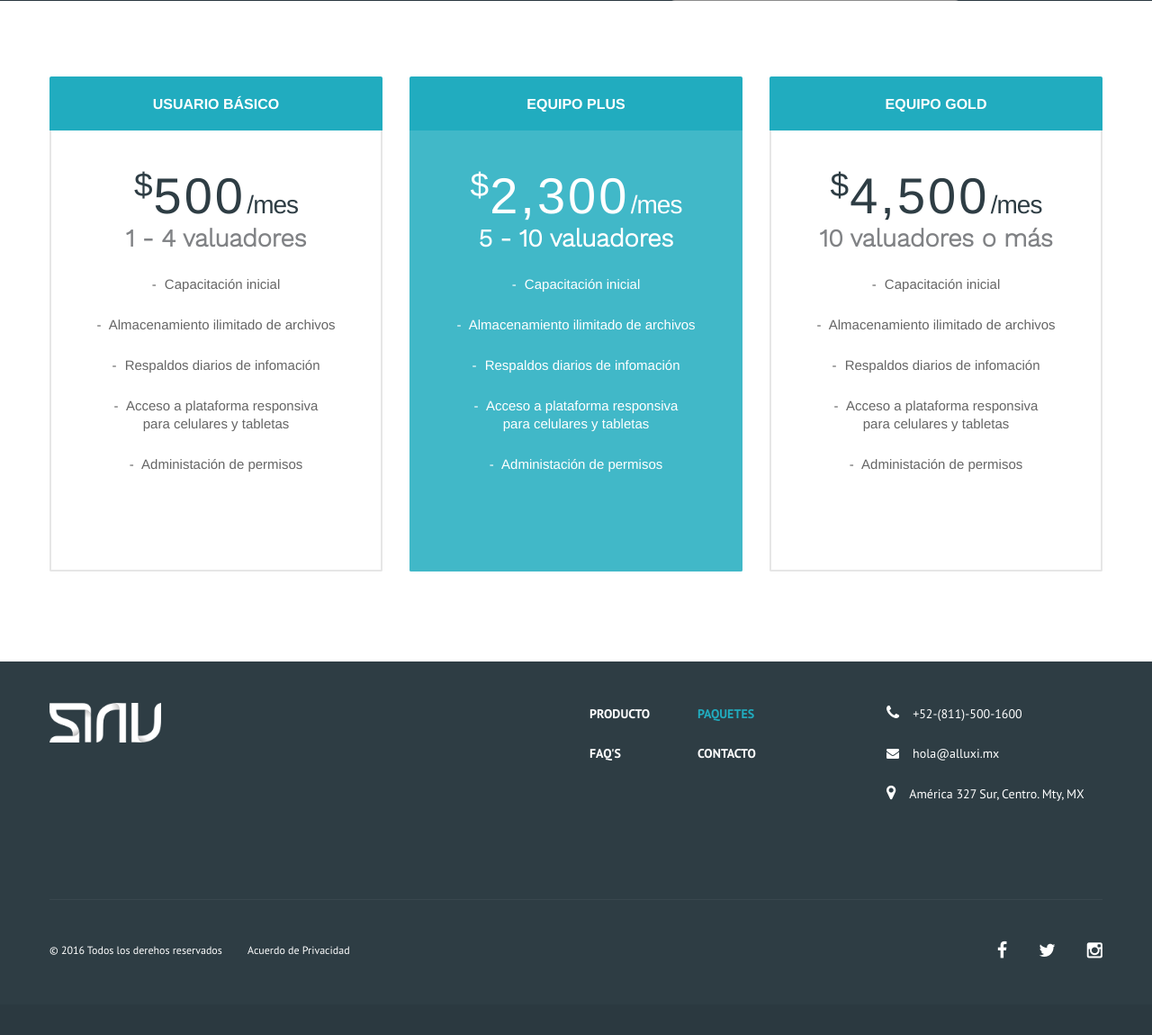
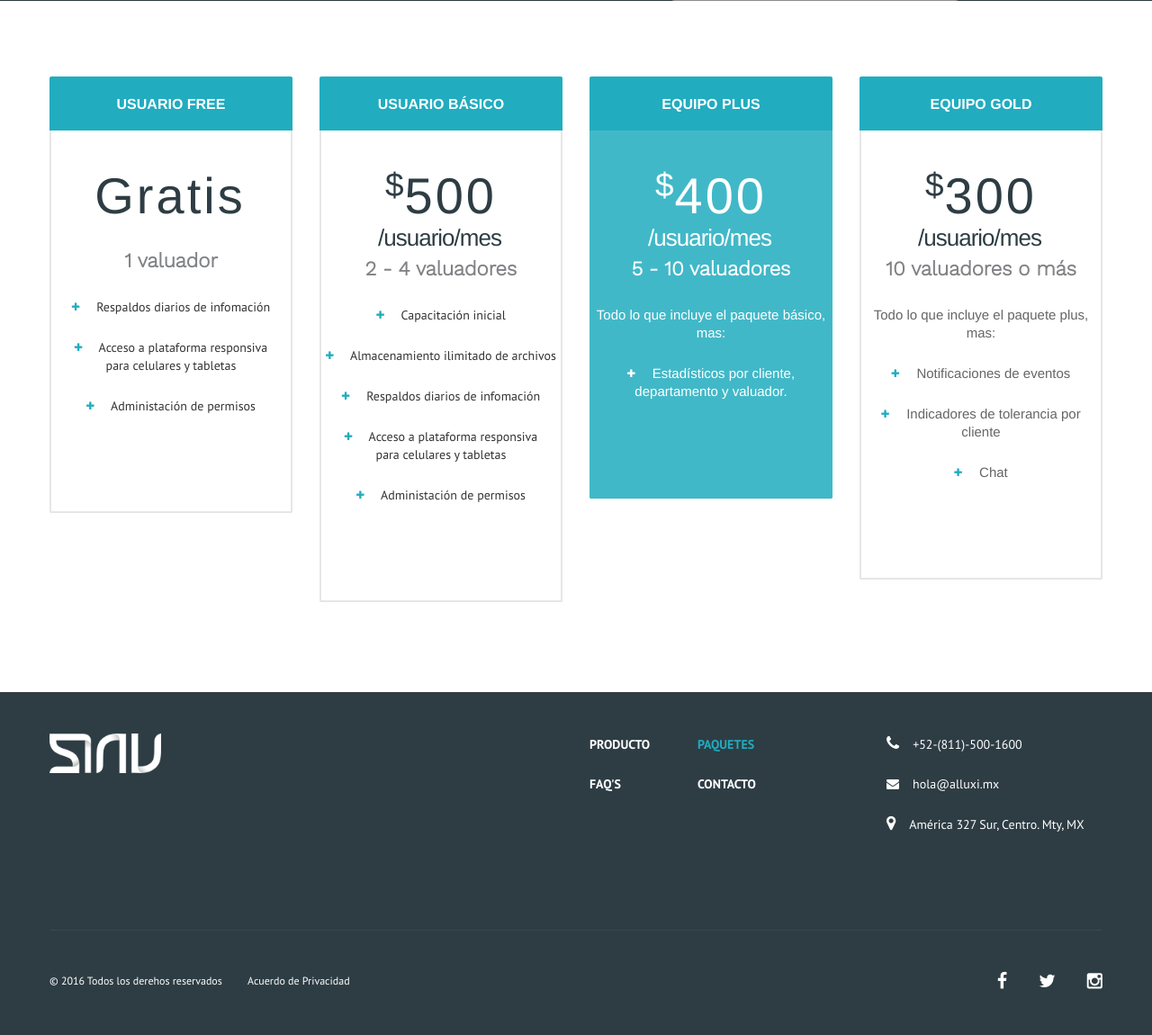
Before and after one commit to gusreyes01/SIAV_site, a Django app: template templates/pricing.html in a window 1280 px wide. Shown: the part 996-2146 px from the top of the page at 90% size. Before the commit the page ends 2061 px from the top, so only its background shows below. Run offline with Django 3.2, Linux system fonts and the light colour scheme; the template is opened without the code that fills it, so the values that code supplies are empty; some libraries are stand-ins or nearby versions.

Commit message:
added free plan to site

```diff
--- a/static/css/style.css
+++ b/static/css/style.css
@@ -1179,7 +1179,7 @@ section#pricing .section-subheading {
 .pricing .pricing-price {
     font-size: 56px;
     line-height: 45px;
-    display: inline-block;
+    display:block;
     font-family: 'Arimo';
     letter-spacing: 3px;
 }
@@ -1187,7 +1187,8 @@ section#pricing .section-subheading {
     margin-left: -3px;
     letter-spacing: -1px;
     margin-top: 5px;
-    font-size: 28px;
+    font-size: 26px;
+    display: inline-block;
     font-family: 'Arimo';
 }
 .pricing .iconita {
@@ -1241,7 +1242,7 @@ section#pricing .section-subheading {
 }
 .pricing .billing-time {
     color: #808285;
-    font-size: 27px;
+    font-size: 22px;
     line-height: 14px;
     font-weight: 600;
     margin-top: 11px;
--- a/templates/pricing.html
+++ b/templates/pricing.html
@@ -24,64 +24,81 @@
 <section id="pricing">
     <div class="container">
         <div class="row outer-margin">
+
             <!-- PRICING TABLE 1 -->
-            <div class="col-md-4">
-                <div class="row pricing-title">Usuario Básico</div>
+            <div class="col-md-3">
+                <div class="row pricing-title">Usuario Free</div>
                 <div class="row pricing">
                     <div class="col-lg-3 col-md-3 col-sm-3" >
                         <div class="row">
-                            <span class="pricing-price"><span class="currency">$</span>500</span>
-                            <span class="pricing-time">/mes</span>
-                            <div class="billing-time">1 - 4 valuadores</div>
+                            <span class="pricing-price"><span class="currency"></span>Gratis</span>
+                            <span class="pricing-time"></span>
+                            <div class="billing-time">1 valuador</div>
                         </div>
                     </div>
-                    <div class="pricing-row"><span class="pricing-value"><span class="pricing-option"><span class="bullet-pricing">-</span> Capacitación inicial</span></span></div>
-                    <div class="pricing-row"><span class="pricing-value"><span class="pricing-option"><span class="bullet-pricing">-</span> Almacenamiento ilimitado de archivos</span></span></div>
-                    <div class="pricing-row"><span class="pricing-value"><span class="pricing-option"><span class="bullet-pricing">-</span> Respaldos diarios de infomación</span></span></div>
-                    <div class="pricing-row"><span class="pricing-value"><span class="pricing-option"><span class="bullet-pricing">-</span> Acceso a plataforma responsiva<br>para celulares y tabletas</span></span></div>
-                    <div class="pricing-row"><span class="pricing-value"><span class="pricing-option"><span class="bullet-pricing">-</span> Administación de permisos</span></span></div>
+                    <div class="pricing-row"><span class="pricing-value"><span class="pricing-option"><span class="bullet-pricing"><i class="fa fa-plus"></i></span></span> Respaldos diarios de infomación</span></span></div>
+                    <div class="pricing-row"><span class="pricing-value"><span class="pricing-option"><span class="bullet-pricing"><i class="fa fa-plus"></i></span></span> Acceso a plataforma responsiva<br>para celulares y tabletas</span></span></div>
+                    <div class="pricing-row"><span class="pricing-value"><span class="pricing-option"><span class="bullet-pricing"><i class="fa fa-plus"></i></span></span> Administación de permisos</span></span></div>
                     <div class="pricing-row button-container">
                         <a href="#" class="secondary-button secondary-button-inverse" style="display: none;">comprar</a>
                     </div>
                 </div>
             </div>
             <!-- PRICING TABLE 2 -->
-            <div class="col-md-4">
-                <div class="row pricing-title">Equipo Plus</div>
-                <div class="row pricing active">
+            <div class="col-md-3">
+                <div class="row pricing-title">Usuario Básico</div>
+                <div class="row pricing">
                     <div class="col-lg-3 col-md-3 col-sm-3" >
                         <div class="row">
-                            <span class="pricing-price"><span class="currency">$</span>2,300</span>
-                            <span class="pricing-time">/mes</span>
-                            <div class="billing-time">5 - 10 valuadores</div>
+                            <span class="pricing-price"><span class="currency">$</span>500</span>
+                            <span class="pricing-time">/usuario/mes</span>
+                            <div class="billing-time">2 - 4 valuadores</div>
                         </div>
                     </div>
-                    <div class="pricing-row"><span class="pricing-value"><span class="pricing-option"><span class="bullet-pricing">-</span> Capacitación inicial</span></span></div>
-                    <div class="pricing-row"><span class="pricing-value"><span class="pricing-option"><span class="bullet-pricing">-</span> Almacenamiento ilimitado de archivos</span></span></div>
-                    <div class="pricing-row"><span class="pricing-value"><span class="pricing-option"><span class="bullet-pricing">-</span> Respaldos diarios de infomación</span></span></div>
-                    <div class="pricing-row"><span class="pricing-value"><span class="pricing-option"><span class="bullet-pricing">-</span> Acceso a plataforma responsiva<br>para celulares y tabletas</span></span></div>
-                    <div class="pricing-row"><span class="pricing-value"><span class="pricing-option"><span class="bullet-pricing">-</span> Administación de permisos</span></span></div>
+                    <div class="pricing-row"><span class="pricing-value"><span class="pricing-option"><span class="bullet-pricing"><i class="fa fa-plus"></i></span></span> Capacitación inicial</span></span></div>
+                    <div class="pricing-row"><span class="pricing-value"><span class="pricing-option"><span class="bullet-pricing"><i class="fa fa-plus"></i></span></span> Almacenamiento ilimitado de archivos</span></span></div>
+                    <div class="pricing-row"><span class="pricing-value"><span class="pricing-option"><span class="bullet-pricing"><i class="fa fa-plus"></i></span></span> Respaldos diarios de infomación</span></span></div>
+                    <div class="pricing-row"><span class="pricing-value"><span class="pricing-option"><span class="bullet-pricing"><i class="fa fa-plus"></i></span></span> Acceso a plataforma responsiva<br>para celulares y tabletas</span></span></div>
+                    <div class="pricing-row"><span class="pricing-value"><span class="pricing-option"><span class="bullet-pricing"><i class="fa fa-plus"></i></span></span> Administación de permisos</span></span></div>
                     <div class="pricing-row button-container">
                         <a href="#" class="secondary-button secondary-button-inverse" style="display: none;">comprar</a>
                     </div>
                 </div>
             </div>
             <!-- PRICING TABLE 3 -->
-            <div class="col-md-4">
+            <div class="col-md-3">
+                <div class="row pricing-title">Equipo Plus</div>
+                <div class="row pricing active">
+                    <div class="col-lg-3 col-md-3 col-sm-3" >
+                        <div class="row">
+                            <span class="pricing-price"><span class="currency">$</span>400</span>
+                            <span class="pricing-time">/usuario/mes</span>
+                            <div class="billing-time">5 - 10 valuadores</div>
+                        </div>
+                    </div>
+                    <div class="pricing-row"><span class="pricing-value"><span class="pricing-option"> Todo lo que incluye el paquete básico, mas: </span></span></div>
+                    <div class="pricing-row"><span class="pricing-value"><span class="pricing-option"><span class="bullet-pricing"><i class="fa fa-plus"></i></span> Estadísticos por cliente, departamento y valuador.</span></span></div>
+                    <div class="pricing-row button-container">
+                        <a href="#" class="secondary-button secondary-button-inverse" style="display: none;">comprar</a>
+                    </div>
+                </div>
+            </div>
+            <!-- PRICING TABLE 4 -->
+            <div class="col-md-3">
                 <div class="row pricing-title">Equipo Gold</div>
                 <div class="row pricing">
                     <div class="col-lg-3 col-md-3 col-sm-3" >
                         <div class="row">
-                            <span class="pricing-price"><span class="currency">$</span>4,500</span>
-                            <span class="pricing-time">/mes</span>
+                            <span class="pricing-price"><span class="currency">$</span>300</span>
+                            <span class="pricing-time">/usuario/mes</span>
                             <div class="billing-time">10 valuadores o más</div>
                         </div>
                     </div>
-                    <div class="pricing-row"><span class="pricing-value"><span class="pricing-option"><span class="bullet-pricing">-</span> Capacitación inicial</span></span></div>
-                    <div class="pricing-row"><span class="pricing-value"><span class="pricing-option"><span class="bullet-pricing">-</span> Almacenamiento ilimitado de archivos</span></span></div>
-                    <div class="pricing-row"><span class="pricing-value"><span class="pricing-option"><span class="bullet-pricing">-</span> Respaldos diarios de infomación</span></span></div>
-                    <div class="pricing-row"><span class="pricing-value"><span class="pricing-option"><span class="bullet-pricing">-</span> Acceso a plataforma responsiva<br>para celulares y tabletas</span></span></div>
-                    <div class="pricing-row"><span class="pricing-value"><span class="pricing-option"><span class="bullet-pricing">-</span> Administación de permisos</span></span></div>
+                    <div class="pricing-row"><span class="pricing-value"><span class="pricing-option"> Todo lo que incluye el paquete plus, mas: </span></span></div>
+                    <div class="pricing-row"><span class="pricing-value"><span class="pricing-option"><span class="bullet-pricing"><i class="fa fa-plus"></i></span> Notificaciones de eventos</span></span></div>
+                    <div class="pricing-row"><span class="pricing-value"><span class="pricing-option"><span class="bullet-pricing"><i class="fa fa-plus"></i></span> Indicadores de tolerancia por cliente</span></span></div>
+                    <div class="pricing-row"><span class="pricing-value"><span class="pricing-option"><span class="bullet-pricing"><i class="fa fa-plus"></i></span> Chat</span></span></div>
+
                     <div class="pricing-row button-container">
                         <a href="#" class="secondary-button secondary-button-inverse" style="display: none;">comprar</a>
                     </div>
```
